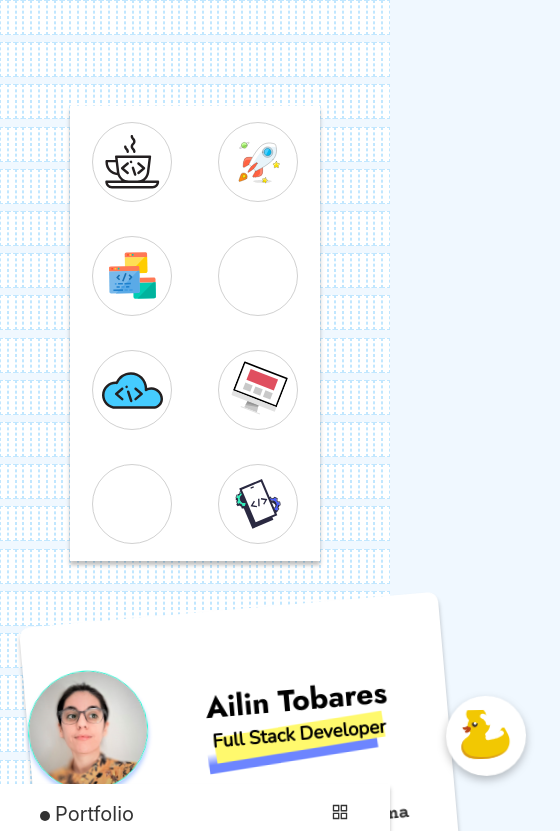
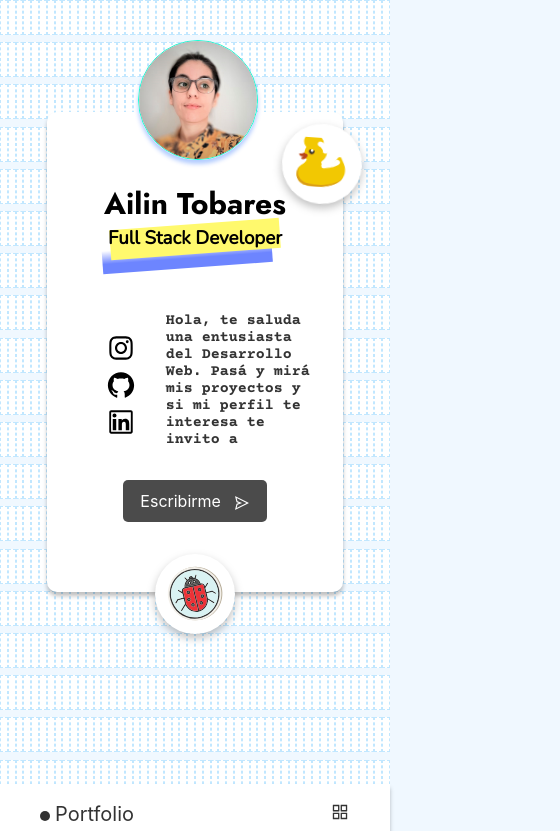
Before and after one commit to a1l1n/Portfolio, a React (Create React App) app: page / in a window 390 px wide. Shown: the top 831 px of the page, 560 px wide, since content can reach past the window. Built offline with nearby package versions, Linux system fonts and the light colour scheme.

Commit message:
feat(home): add responsive css

```diff
--- a/src/Components/Home/Data/Data.module.css
+++ b/src/Components/Home/Data/Data.module.css
@@ -3,11 +3,12 @@
 @import url('https://fonts.googleapis.com/css2?family=Courier+Prime:wght@700&display=swap');
 
 .data_container {
-    width: 520px;
-    height: 480px;
+    width: 31.5rem;
+    height: 30rem;
     margin-top: 3em;
     border-radius: 10px;
     transform: rotate(-5deg);
+    transition: 0.3s;
     background-color: white;
     box-shadow: 0px 4px 4px 0px rgba(0, 0, 0, 0.25);
 }
@@ -173,5 +174,86 @@
 .data_duck {
     left: 26em;
     bottom: 4em;
+    transition: 0.3s;
     transform: rotate(4deg);
 }
+
+/* MEDIA - QUERY ------------------------------------ */
+@media screen and (max-width: 640px) {
+    .data_container {
+        transform: rotate(0deg);
+        transition: 0.3s
+    }
+}
+
+@media screen and (max-width: 600px) {
+    .data_container {
+        width: 28rem;
+    }
+
+    .data_box {
+        width: 24rem;
+    }
+
+    .data_duck {
+        left: 22em;
+    }
+}
+
+@media screen and (max-width: 480px) {
+    .data_container {
+        width: 18.5rem;
+        margin-top: 5em;
+    }
+
+    .data_box {
+        width: 17rem;
+    }
+
+    .data_head {
+        flex-direction: column;
+        justify-content: center;
+        align-items: center;
+    }
+
+    .data_profile_image {
+        position: relative;
+        width: 42%;
+        top: 0.5rem
+    }
+
+    .data_duck {
+        left: 9em;
+        bottom: 2.5em;
+    }
+
+    .data_title {
+        padding-bottom: 8em;
+    }
+
+    .data_info {
+        width: 15rem;
+        margin: auto;
+    }
+
+    .data_social {
+        margin-left: 1em;
+    }
+
+    .data_social_icon {
+        font-size: 30px;
+    }
+
+    .data_description {
+        font-size: 15px;
+        margin-left: 1em;
+    }
+
+    .data_button {
+        margin: auto;
+    }
+
+    .data_bug {
+        top: 2em
+    }
+}
--- a/src/Components/Home/Home.jsx
+++ b/src/Components/Home/Home.jsx
@@ -8,8 +8,8 @@ export const Home = () => {
   return (
     <section className={Style.home_section} id="Principal">
        <div className={Style.home_container}>
-           <Stickers />
-           <Data />
+           <Stickers className={Style.stickers} />
+           <Data className={Style.data} />
        </div>
     </section>
   )
--- a/src/Components/Home/Home.module.css
+++ b/src/Components/Home/Home.module.css
@@ -20,173 +20,16 @@
     row-gap: 5em; */
 }
 
-/*
-
-.home_content {
-    display: grid;
-    grid-template-columns: 116px repeat(2, 1fr);
-    column-gap: 2rem;
-    align-items: center;
-}
-
-.home_data {
-    margin-top: 1.5rem;
-} */
-
-/* IMAGE ------------------------------------ */
-/* .home_img {
-    background: url("../../assets/Profile2.jpeg");
-    background-repeat: no-repeat;
-    background-position: center;
-    background-size: cover;
-    box-shadow: inset 0 0 0 9px rgb(255, 255, 255 / 30%);
-    order: 1;
-    justify-self: center;
-    width: 360px;
-    height: 360px;
-    border-radius: 150%;
-} */
-
-/* BUTTON ----------------------------------- */
-
-/* .home_button {
-    display: flex;
-    flex-wrap: wrap;
-    align-items: center;
-    justify-content: center;
-    text-align: center;
-    background-color: rgba(0, 0, 0, 0.705);
-    height: 2.6em;
-    width: 9em;
-    margin-top: 2.5rem;
-    border-radius: 5px;
-    transition: .3s ease-in-out;
-}
-
-.home_button_a {
-    display: flex;
-    justify-content: space-between;
-    color: white;
-    text-decoration: none;
-}
-
-.home_button_icon {
-    margin-left: 0.8em;
-    margin-top: 4px;
-    align-items: center;
-}
-
-.home_button:hover {
-    background-color: rgba(0, 0, 0, 0.87);
-} */
-
-/* SOCIAL ---------------------------- */
-/* .home_social {
-    display: flex;
-    flex-direction: column;
-    background-color: yellow;
-    CHEQUEAR SI HAY DIFERENCIAS CON EL TEMA RESPONSIVE
-    display: grid;
-    grid-template-columns: max-content;
-    row-gap: 1rem;
-} */
-
-/* .home_social_icon {
-    color: black;
-    font-size: 35px;
-}
-
-.home_social_icon:hover {
-
-} */
-
-/* TITLE ------------------------ */
-/* .home_title {
-    font-size: 50px;
-    margin-bottom: 1rem;
-    font-family: 'Jost', sans-serif;
-} */
-
-/* SUBTITLE --------------------------------------------------- */
-
-/* .home_subtitle {
-    width: 20rem;
-    margin-bottom: 1rem;
-    border-bottom: 0.5px solid black;
-}
-
-.home_subtitle h3 {
-    margin-left: 5rem;
-    font-weight: 600;
-    font-size: 25px;
-} */
-
-/* PRESENTATION ----------------------------------------------- */
-
-/* .home_presentation {
-    max-width: 500px;
-    font-weight: 400;
-    margin-bottom: 1.2rem;
-    font-family: 'Nunito', sans-serif;
-} */
-
-/* SCROLL ----------------------------------------- */
-/* .home_scroll {
-    justify-content: center;
-    align-items: center;
-    height: 4em;
-    position: relative;
-    z-index: 0;
-}
-
-.home_scroll_button {
-    margin-left: 9rem;
-} */
-
-@keyframes scroll {
-    0% {
-        transform:  translateY(0);
-    }
-    30% {
-        transform: translateY(2rem);
+/* RESPONSIVE ------------------------------ */
+@media screen and (max-width: 1050px) {
+    .home_section {
+        width: 90%;
     }
 }
 
-.home_scroll_icon {
-    color: rgb(175, 150, 6);;
-    animation: scroll 4s ease infinite;
-    font-size: 30px;
-    color: black;
-    text-decoration: none;
-}
-
-.home_scroll_span {
-    position: relative;
-    margin-left: 2em;
-    top: .5rem;
-    color: rgba(0, 0, 0, 0.671)
-}
-
-/* RESPONSIVE ------------------------------ */
-@media screen and (max-width: 992px){
-    .home_content {
-        grid-template-columns: 100px repeat(2, 1fr);
-        column-gap: 1.25rem;
-    }
-
-    .home_subtitle {
-        margin-bottom: 2rem;
-    }
-
-    .home_presentation {
-        max-width: initial;
-        margin-bottom: 1rem;
-    }
-
-    .home_img {
-        width: 260px;
-        height: 260px;
-        box-shadow: inset 0 0 0 8px rgb(255, 255, 255 / 30%);
+@media screen and (max-width: 640px){
+    .home_section {
+        width: 95%;
     }
 }
 
--- a/src/Components/Home/Stickers/Stickers.module.css
+++ b/src/Components/Home/Stickers/Stickers.module.css
@@ -19,3 +19,10 @@
     border-radius: 50%;
     border: 0.2px solid rgb(209, 209, 209);
 }
+
+/* RESPONSIVE ------------------------------------------ */
+@media screen and (max-width: 950px){
+   .stickers_container {
+       display: none;
+   }
+}
```
